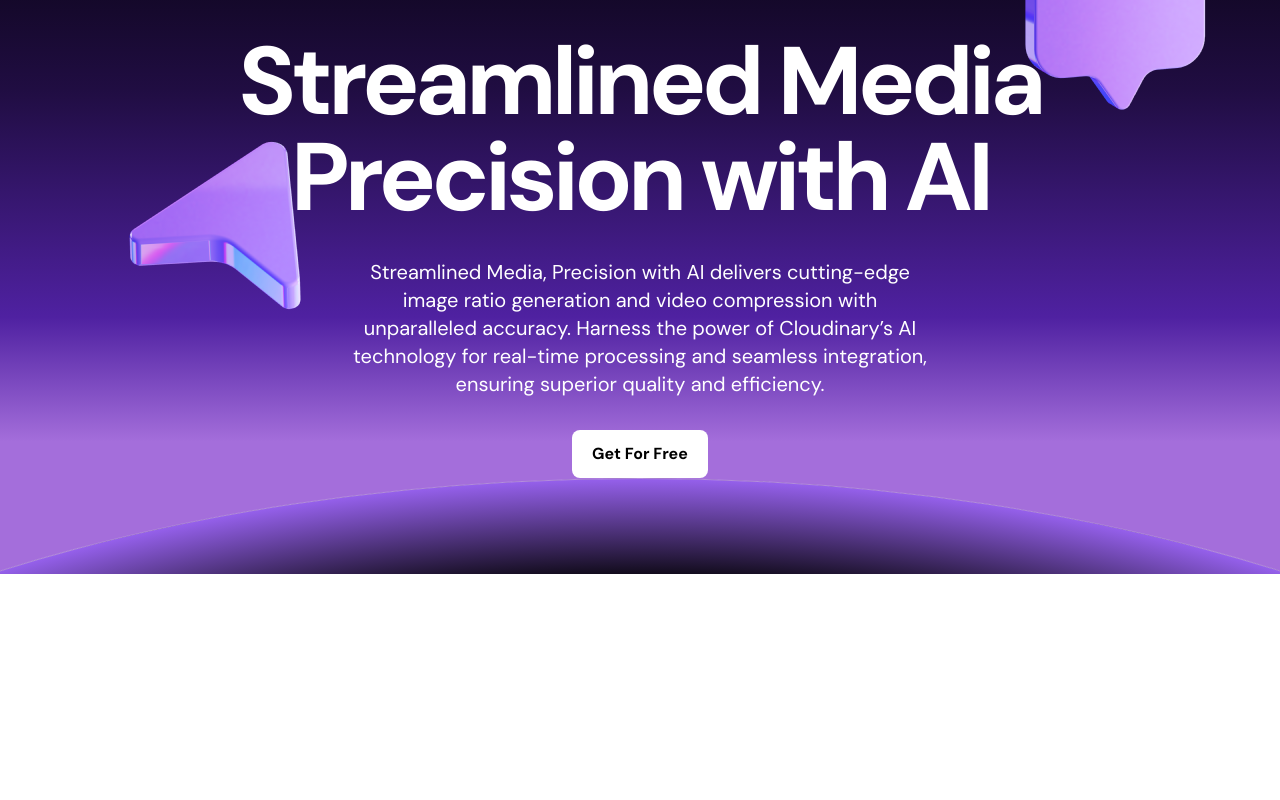
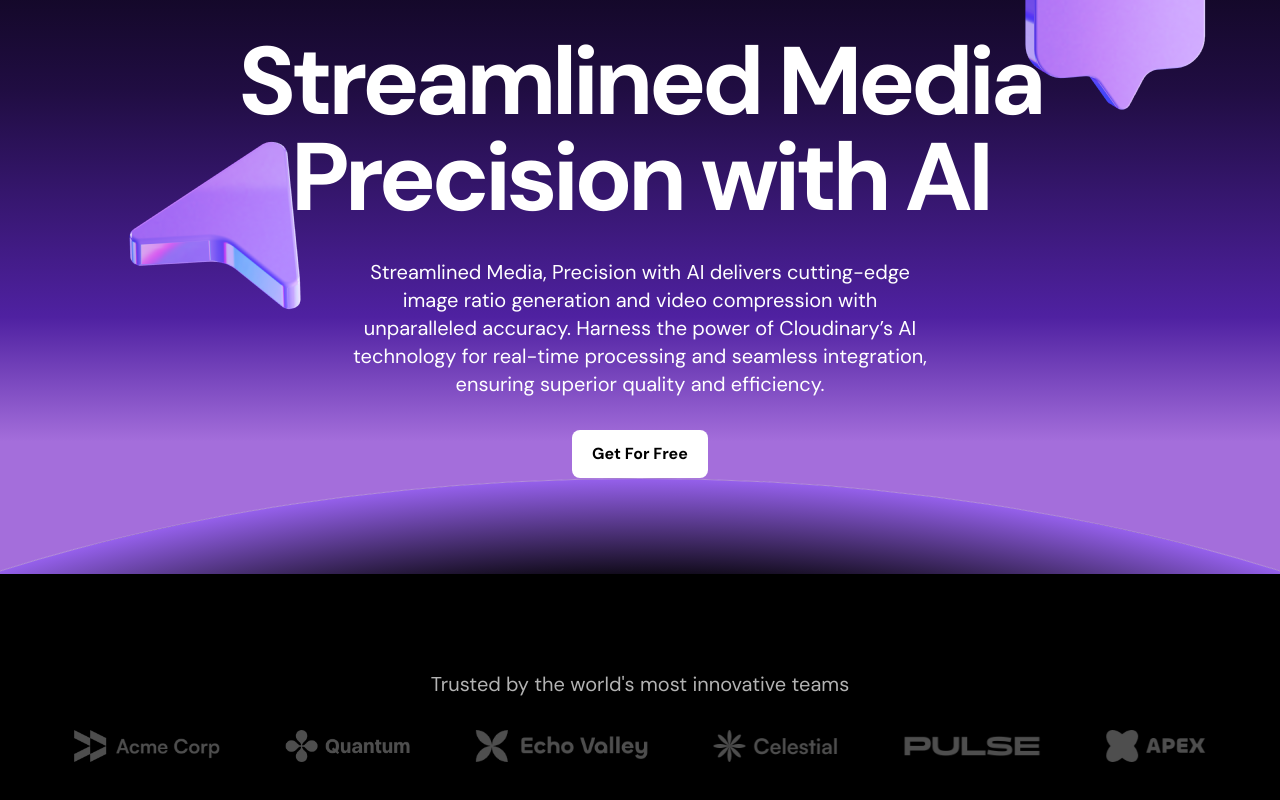
Before and after one commit to AsifAhmedSahil/Dark-Theme-SaaS-Landing-Page-Design---Next-Js---Tailwind---Framer-motion---Typescript, a Next.js app: page / in a window 1280 px wide. Shown: the part 288-1088 px from the top of the page. Before the commit the page ends 862 px from the top, so only its background shows below. Built offline with nearby package versions, Linux system fonts and the light colour scheme.

Commit message:
logo ticker design

```diff
--- a/src/components/LogoTicker.tsx
+++ b/src/components/LogoTicker.tsx
@@ -4,6 +4,7 @@ import echoLogo from "../assets/images/echo.png";
 import celestialLogo from "../assets/images/celestial.png";
 import pulseLogo from "../assets/images/pulse.png";
 import apexLogo from "../assets/images/apex.png";
+import Image from "next/image";
 
 const images = [
   { src: acmeLogo, alt: "Acme Logo" },
@@ -15,5 +16,25 @@ const images = [
 ];
 
 export const LogoTicker = () => {
-  return null;
+  return (
+    <div className="bg-black text-white py-[72px] sm:py-24">
+      <div className="container ">
+
+        <h2 className="text-xl text-center  text-white/70">Trusted by the {"world's"} most innovative teams</h2>
+
+        <div className="overflow-hidden mt-8 flex justify-center">
+          <div className="flex gap-16">
+            {images.map((image, index) => (
+              <Image
+                key={index}
+                src={image.src}
+                alt={image.alt}
+                className="flex-none h-8 w-auto"
+              />
+            ))}
+          </div>
+        </div>
+      </div>
+    </div>
+  );
 };
```
